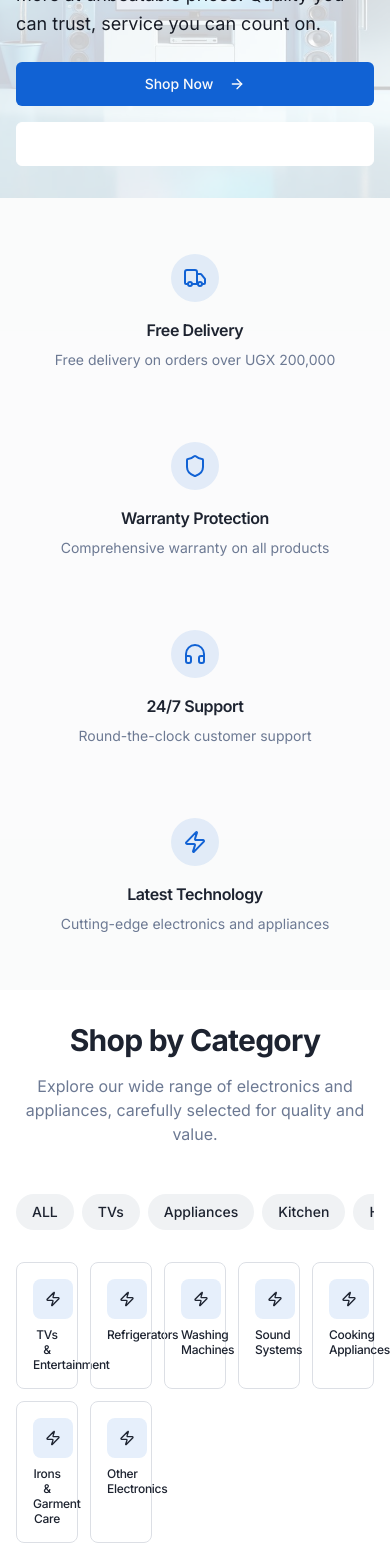
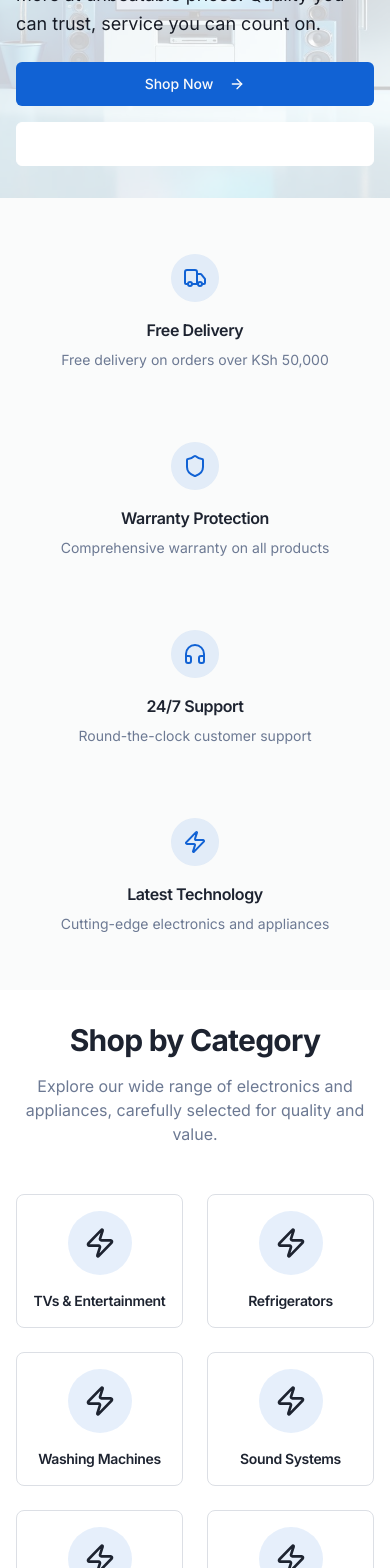
Before and after one commit to andyshoots185/afuas-elec-nexus, a React (Vite) app: page / in a window 390 px wide. Shown: the part 432-2000 px from the top of the page. Built offline with nearby package versions, Linux system fonts and the light colour scheme; the HTML template or start-up script is replaced by a standard one.

Commit message:
Visual edit in Lovable

```diff
--- a/src/pages/Home.tsx
+++ b/src/pages/Home.tsx
@@ -21,7 +21,7 @@ export default function Home() {
               <Badge className="bg-accent text-accent-foreground">
                 🔥 New Year Sale - Up to 40% Off
               </Badge>
-              <h1 className="text-4xl lg:text-6xl font-bold leading-tight">
+              <h1 className="text-4xl lg:text-6xl font-bold leading-tight text-slate-900">
                 Your All-in-One Destination for
                 <span className="text-accent"> Quality Electronics</span>
               </h1>
@@ -56,7 +56,7 @@ export default function Home() {
                   <Truck className="h-6 w-6 text-primary" />
                 </div>
                 <h3 className="font-semibold mb-2">Free Delivery</h3>
-                <p className="text-sm text-muted-foreground">Free delivery on orders over UGX 200,000</p>
+                <p className="text-sm text-muted-foreground">Free delivery on orders over KSh 50,000</p>
               </CardContent>
             </Card>
             <Card className="text-center border-0 shadow-none bg-transparent">
@@ -100,33 +100,15 @@ export default function Home() {
             </p>
           </div>
 
-          {/* Mobile Category Tabs - Horizontal scroll like Kilimall */}
-          <div className="block md:hidden mb-6">
-            <div className="flex space-x-2 overflow-x-auto pb-2">
-              {['ALL', 'TVs', 'Appliances', 'Kitchen', 'Home', 'Phones'].map((cat) => (
-                <Link
-                  key={cat}
-                  to={cat === 'ALL' ? '/shop' : `/shop?category=${cat.toLowerCase()}`}
-                  className="flex-shrink-0 px-4 py-2 bg-secondary text-secondary-foreground rounded-full text-sm font-medium hover:bg-primary hover:text-primary-foreground transition-colors"
-                >
-                  {cat}
-                </Link>
-              ))}
-            </div>
-          </div>
-
-          {/* Category Grid - Compact mobile layout like Kilimall */}
-          <div className="grid grid-cols-5 md:grid-cols-3 lg:grid-cols-4 gap-3 md:gap-6">
-            {categories.slice(0, 10).map(category => (
-              <Link key={category.id} to={`/shop?category=${category.id}`} className="category-card group">
+          <div className="grid grid-cols-2 md:grid-cols-3 lg:grid-cols-4 gap-6">
+            {categories.map(category => <Link key={category.id} to={`/shop?category=${category.id}`} className="category-card group">
                 <div className="text-center">
-                  <div className="mx-auto w-10 h-10 md:w-16 md:h-16 bg-primary/10 rounded-lg md:rounded-full flex items-center justify-center mb-2 md:mb-4 group-hover:bg-primary group-hover:text-primary-foreground transition-colors">
-                    <Zap className="h-4 w-4 md:h-8 md:w-8" />
+                  <div className="mx-auto w-16 h-16 bg-primary/10 rounded-full flex items-center justify-center mb-4 group-hover:bg-primary group-hover:text-primary-foreground transition-colors">
+                    <Zap className="h-8 w-8" />
                   </div>
-                  <h3 className="font-medium text-xs md:text-sm leading-tight">{category.name}</h3>
+                  <h3 className="font-semibold text-sm">{category.name}</h3>
                 </div>
-              </Link>
-            ))}
+              </Link>)}
           </div>
         </div>
       </section>
@@ -146,15 +128,7 @@ export default function Home() {
             </Button>
           </div>
 
-          {/* Flash Sale Section - Mobile optimized like Kilimall */}
-          <div className="mb-6">
-            <div className="flex items-center justify-between mb-4">
-              <h3 className="text-lg font-bold text-red-600">Flash Sale</h3>
-              <div className="text-sm text-muted-foreground">Ends in 00:15:45</div>
-            </div>
-          </div>
-
-          <div className="grid grid-cols-2 sm:grid-cols-3 md:grid-cols-4 lg:grid-cols-5 gap-3 md:gap-6">
+          <div className="grid grid-cols-1 sm:grid-cols-2 lg:grid-cols-4 gap-6">
             {featuredProducts.map(product => <ProductCard key={product.id} product={product} />)}
           </div>
         </div>
@@ -185,8 +159,8 @@ export default function Home() {
                       </div>
                       <div className="flex items-center justify-between">
                         <div className="flex items-center gap-2">
-                           <span className="price-text text-base">UGX {product.price.toLocaleString()}</span>
-                           {product.originalPrice && <span className="original-price text-xs">UGX {product.originalPrice.toLocaleString()}</span>}
+                          <span className="price-text text-base">KSh {product.price.toLocaleString()}</span>
+                          {product.originalPrice && <span className="original-price text-xs">KSh {product.originalPrice.toLocaleString()}</span>}
                         </div>
                         <Button asChild size="sm" variant="outline">
                           <Link to={`/product/${product.id}`}>View</Link>
@@ -218,8 +192,8 @@ export default function Home() {
                       </div>
                       <div className="flex items-center justify-between">
                         <div className="flex items-center gap-2">
-                           <span className="price-text text-base">UGX {product.price.toLocaleString()}</span>
-                           {product.originalPrice && <span className="original-price text-xs">UGX {product.originalPrice.toLocaleString()}</span>}
+                          <span className="price-text text-base">KSh {product.price.toLocaleString()}</span>
+                          {product.originalPrice && <span className="original-price text-xs">KSh {product.originalPrice.toLocaleString()}</span>}
                         </div>
                         <Button asChild size="sm" variant="outline">
                           <Link to={`/product/${product.id}`}>View</Link>
```
